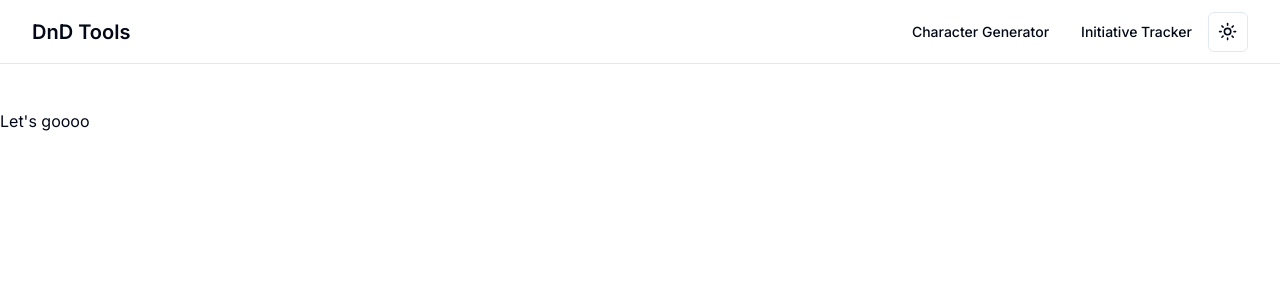
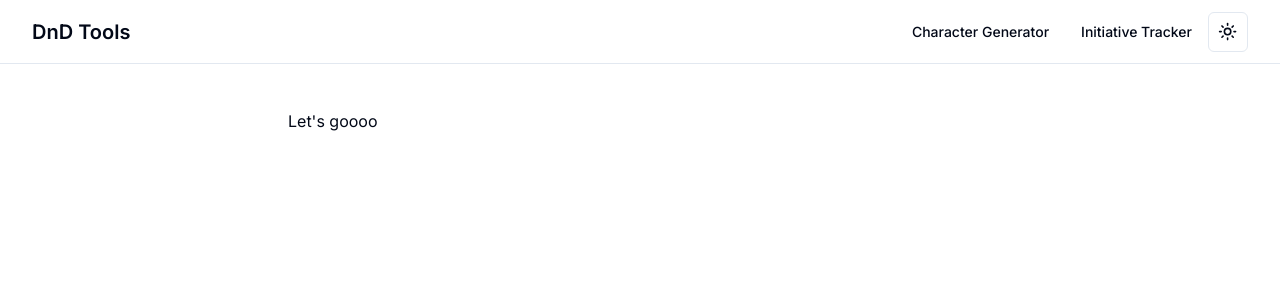
Before and after one commit to Ajosephp/dnd-tools, a Next.js app: page / in a window 1280 px wide. Shown: the top 300 px of the page. Built offline with nearby package versions, Linux system fonts and the light colour scheme.

Commit message:
[NEW] Races are dynamically randomized. State management should be next.

```diff
--- a/src/app/character-generator/ClassSelector.tsx
+++ b/src/app/character-generator/ClassSelector.tsx
@@ -5,10 +5,11 @@ import { Select, SelectTrigger, SelectValue, SelectContent, SelectItem } from '@
 import React, { useState, useEffect } from 'react';
 
 // Classes and Interfaces
-import { Class, Race } from '../types';
+import { Class } from '../types';
 
 // Api Call
 import { fetchDataFromOpen5e } from '../../lib/open5eApi.server';
+import RaceSelector from './RaceSelector';
 
 interface APIResponse {
     count: number;
@@ -17,29 +18,63 @@ interface APIResponse {
 
 export default function ClassSelector() {
     const [classes, setClasses] = useState<Class[]>([]); // State to hold the classes
+    const [selectedClass, setSelectedClass] = useState<Class | null>(null);
 
     useEffect(() => {
         // Fetch the data asynchronously and update the state
         fetchDataFromOpen5e('classes').then(data => {
-            console.log(data);
             setClasses(data.results);
         }).catch(error => {
-            console.error('Failed to fetch classes:', error);
+            console.error('Failed to fetch classes from ClassSelector.tsx:', error);
         });
     }, []); // Empty dependency array means this effect runs once on mount
 
+    useEffect(() => {
+        console.log("Current selected class:", selectedClass); // Debug current selected class state
+    }, [selectedClass]); // Add selectedClass as a dependency to log when it changes
+
+
+    const handleValueChange = (slug: string) => {
+
+        /**********
+         * Debug Statement Below
+         **********/
+        console.log("Selected slug:", slug); // Debug selected slug
+
+        const foundClass = classes.find(c => c.slug === slug);
+
+        setSelectedClass(foundClass || null);
+    };
+
     return (
         <div>
-            <Select>
+            <Select onValueChange={handleValueChange}>
                 <SelectTrigger className="w-[180px]">
                     <SelectValue placeholder="Pick A Class" />
                 </SelectTrigger>
                 <SelectContent>
-                    {classes.map((item) => (
-                        <SelectItem key={item.slug} value={item.slug}>{item.name}</SelectItem>
-                    ))}
+                {classes.map((item) => {
+
+                    return (
+                        <SelectItem
+                            key={item.slug}
+                            value={item.slug}>
+                                {item.name}
+                        </SelectItem>
+                    );
+                })}
                 </SelectContent>
             </Select>
+            {selectedClass ? (
+                <div className="description">
+                    <h3 className='mt-2'>Health at First Level:</h3>
+                    <p className='mt-2'>{selectedClass.hp_at_1st_level}</p>
+                </div>
+            ) : (
+                <p className='mt-2'>No class selected or class has no description.</p> // Debug no selection
+            )}
+
+            <RaceSelector selectedClass={selectedClass} />
         </div>
     );
 };
--- /dev/null
+++ b/src/app/character-generator/RaceSelector.tsx
@@ -0,0 +1,54 @@
+"use client"
+
+// Components
+import React, { useState, useEffect } from 'react';
+
+// Classes and Interfaces
+import { Class, Race } from '../types';
+
+// Utility Functions
+import { randomize } from '@/lib/utils';
+
+// Api Call
+import { fetchDataFromOpen5e } from '../../lib/open5eApi.server';
+
+interface APIResponse {
+    count: number;
+    results: Race[];
+}
+interface RaceSelectorProps {
+    selectedClass: Class | null;  // Explicitly type selectedClass
+}
+
+export default function RaceSelector( {selectedClass}: RaceSelectorProps ) {
+    const [races, setRaces] = useState<Race[]>([]);
+    const [selectedRace, setSelectedRace] = useState<Race | null>(null);
+
+    useEffect( () => {
+        fetchDataFromOpen5e('races').then(data => {
+            setRaces(data.results);
+        }).catch(error => {
+            console.error('Failed to fetch races from RaceSelector.tsx:', error);
+        });
+    }, []); // Empty dependency array means this effect runs once on mount
+
+    useEffect( () => {
+        if (selectedClass && races.length > 0) {
+            setSelectedRace(randomize(races));
+        }
+    }, [selectedClass, races]);
+
+    return (
+        <div>
+            {selectedRace ? (
+                <div>
+                    <h3>Race Selected:</h3>
+                    <p>{selectedRace.name}</p>
+                    <p>ASI Description: {selectedRace.asi_desc}</p>
+                </div>
+            ) : (
+                <p>No race selected.</p>
+            )}
+        </div>
+    );
+}
--- a/src/app/character-generator/page.tsx
+++ b/src/app/character-generator/page.tsx
@@ -1,6 +1,3 @@
-// Utility Functions
-import { randomize } from '@/lib/utils';
-
 import { fetchDataFromOpen5e } from '../../lib/open5eApi.server'
 
 import ClassSelector from './ClassSelector'; // This is the client component
@@ -16,7 +13,7 @@ export default function CharacterGeneratorPage() {
     return (
         <div>
             <h1>Character Generator</h1>
-            <h2>Classes</h2>
+            <h2 className='mt-2 mb-2'>Classes</h2>
             <ClassSelector />
         </div>
     );
--- a/src/app/layout.tsx
+++ b/src/app/layout.tsx
@@ -2,8 +2,9 @@ import type { Metadata } from "next";
 import { Inter } from "next/font/google";
 import "./globals.css";
 
-import { Header } from "@/components/navigation/Header/Header"; // Import Header
+import { Header } from "@/components/navigation/Header/Header";
 import { ThemeProvider } from "@/components/theme-provider";
+import { Container } from "@/components/ui/container";
 
 
 const inter = Inter({ subsets: ["latin"] });
@@ -27,7 +28,9 @@ export default function RootLayout({
         disableTransitionOnChange
         >
         <Header />
-          {children}
+          <Container>
+            {children}
+          </Container>
       </ThemeProvider>
       </body>
     </html>
--- /dev/null
+++ b/src/components/ui/container.tsx
@@ -0,0 +1,47 @@
+import * as React from 'react'
+import { cva, type VariantProps } from 'class-variance-authority'
+import { cn } from '@/lib/utils'
+
+const containerVariants = cva('mx-auto px-4 sm:px-6 lg:px-8', {
+  variants: {
+    variant: {
+      fullMobileConstrainedPadded: 'max-w-7xl sm:px-6 lg:px-8',
+      constrainedPadded: 'max-w-7xl px-4 sm:px-6 lg:px-8',
+      fullMobileBreakpointPadded: 'container mx-auto sm:px-6 lg:px-8',
+      breakpointPadded: 'container mx-auto px-4 sm:px-6 lg:px-8',
+      narrowConstrainedPadded: 'max-w-7xl px-4 sm:px-6 lg:px-8 max-w-3xl',
+    },
+  },
+  defaultVariants: {
+    variant: 'narrowConstrainedPadded',
+  },
+})
+
+export interface ContainerProps
+  extends React.HTMLAttributes<HTMLDivElement>,
+    VariantProps<typeof containerVariants> {
+  asChild?: boolean
+}
+
+const Container: React.FC<ContainerProps> = ({
+  asChild,
+  className,
+  children,
+  variant,
+  ...props
+}) => {
+  const Comp = asChild ? React.Fragment : 'div'
+  const containerClasses = cn(containerVariants({ variant }), className)
+
+  return (
+    <Comp className={containerClasses} {...props}>
+      {variant === 'narrowConstrainedPadded' ? (
+        <div className="mx-auto max-w-3xl">{children}</div>
+      ) : (
+        children
+      )}
+    </Comp>
+  )
+}
+
+export { Container, containerVariants }
--- a/src/lib/open5eApi.server.ts
+++ b/src/lib/open5eApi.server.ts
@@ -6,6 +6,5 @@ export async function fetchDataFromOpen5e(file: string) {
     if (!response.ok) {
       throw new Error(`Failed to fetch ${file} from ${endpoint}`);
     }
-    console.log(response);
     return response.json();
 }
```
